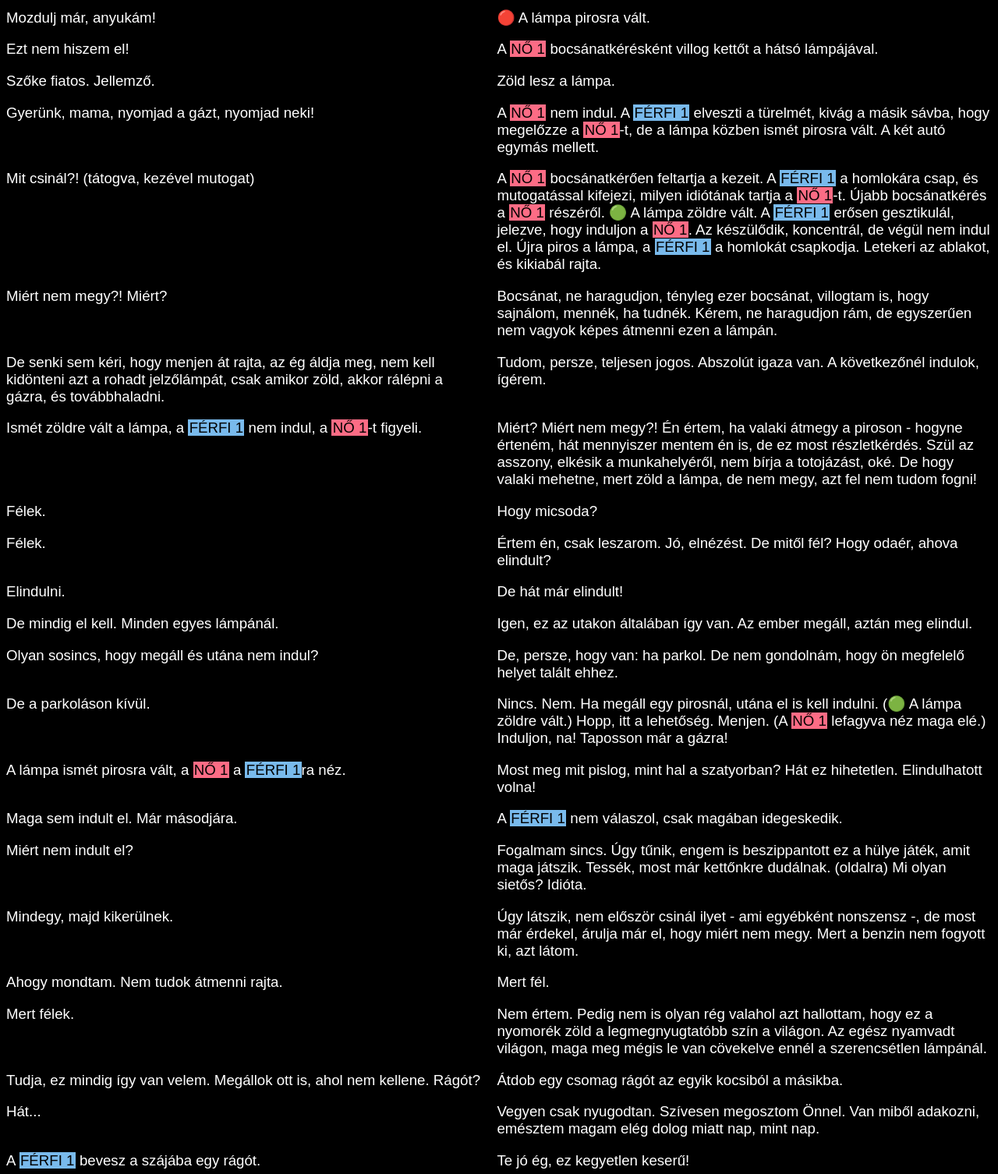
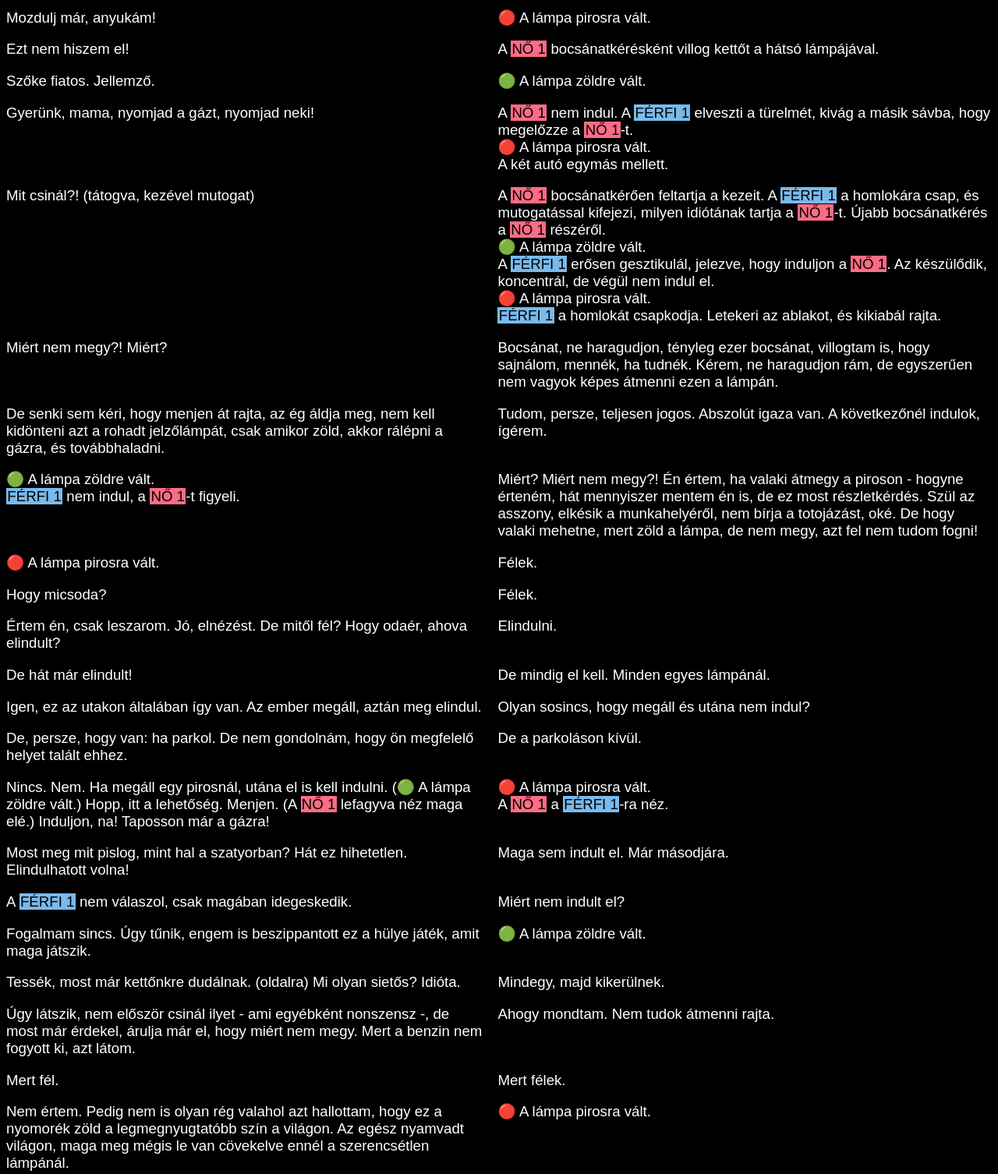
Before and after one commit to zuraglal/maszk, a plain HTML site: page okulare-projekt/zold/keresztezodes.html in a window 1280 px wide. Shown: the part 360-1866 px from the top of the page at 78% size. Drawn offline with Linux system fonts and the light colour scheme.

Commit message:
Update keresztezodes.html

```diff
--- a/okulare-projekt/zold/keresztezodes.html
+++ b/okulare-projekt/zold/keresztezodes.html
@@ -91,18 +91,28 @@ span.R { background-color:#FF7518; color:#000; }	span.TR { color:#FF7518; }  /*@
 <S-F>Ezt nem hiszem el!</S-F>
 <S-0>A @N bocsánatkérésként villog kettőt a hátsó lámpájával.</S-0>
 <S-F>Szőke fiatos. Jellemző.</S-F>
-<S-0>Zöld lesz a lámpa.</S-0>
+<S-0>🟢 A lámpa zöldre vált.</S-0>
 <S-F>Gyerünk, mama, nyomjad a gázt, nyomjad neki!</S-F>
-<S-0>A @N nem indul. A @F elveszti a türelmét, kivág a másik sávba, hogy megelőzze a @N-t, de a lámpa közben ismét pirosra vált. A két autó egymás mellett.</S-0>
+<S-0>A @N nem indul. A @F elveszti a türelmét, kivág a másik sávba, hogy megelőzze a @N-t.
+	<br>🔴 A lámpa pirosra vált.
+	<br>A két autó egymás mellett.
+</S-0>
 <S-F>Mit csinál?! <IU>(tátogva, kezével mutogat)</IU></S-F>
 <S-0>A @N bocsánatkérően feltartja a kezeit. A @F a homlokára csap, és mutogatással kifejezi, milyen idiótának tartja a @N-t. Újabb bocsánatkérés a @N részéről.
-🟢 A lámpa zöldre vált. A @F erősen gesztikulál, jelezve, hogy induljon a @N. Az készülődik, koncentrál, de végül nem indul el. Újra piros a lámpa, a @F a homlokát csapkodja. Letekeri az ablakot, és kikiabál rajta.</S-0>
+	<br>🟢 A lámpa zöldre vált.
+	<br>A @F erősen gesztikulál, jelezve, hogy induljon a @N. Az készülődik, koncentrál, de végül nem indul el.
+	<br>🔴 A lámpa pirosra vált.
+	<br>@F a homlokát csapkodja. Letekeri az ablakot, és kikiabál rajta.
+</S-0>
 <S-F>Miért nem megy?! Miért?</S-F>
 <S-N>Bocsánat, ne haragudjon, tényleg ezer bocsánat, villogtam is, hogy sajnálom, mennék, ha tudnék. Kérem, ne haragudjon rám, de egyszerűen nem vagyok képes átmenni ezen a lámpán.</S-N>
 <S-F>De senki sem kéri, hogy menjen át rajta, az ég áldja meg, nem kell kidönteni azt a rohadt jelzőlámpát, csak amikor zöld, akkor rálépni a gázra, és továbbhaladni.</S-F>
 <S-N>Tudom, persze, teljesen jogos. Abszolút igaza van. A következőnél indulok, ígérem.</S-N>
-<S-0>Ismét zöldre vált a lámpa, a @F nem indul, a @N-t figyeli.</S-0>
+<S-0>🟢 A lámpa zöldre vált.
+	<br>@F nem indul, a @N-t figyeli.
+</S-0>
 <S-F>Miért? Miért nem megy?! Én értem, ha valaki átmegy a piroson - hogyne érteném, hát mennyiszer mentem én is, de ez most részletkérdés. Szül az asszony, elkésik a munkahelyéről, nem bírja a totojázást, oké. De hogy valaki mehetne, mert zöld a lámpa, de nem megy, azt fel nem tudom fogni!</S-F>
+<S-0>🔴 A lámpa pirosra vált.</S-0>
 <S-N>Félek.</S-N>
 <S-F>Hogy micsoda?</S-F>
 <S-N>Félek.</S-N>
@@ -115,18 +125,23 @@ span.R { background-color:#FF7518; color:#000; }	span.TR { color:#FF7518; }  /*@
 <S-F>De, persze, hogy van: ha parkol. De nem gondolnám, hogy ön megfelelő helyet talált ehhez.</S-F>
 <S-N>De a parkoláson kívül.</S-N>
 <S-F>Nincs. Nem. Ha megáll egy pirosnál, utána el is kell indulni. <IU>(🟢 A lámpa zöldre vált.)</IU> Hopp, itt a lehetőség. Menjen. <IU>(A @N lefagyva néz maga elé.)</IU> Induljon, na!  Taposson már a gázra!</S-F>
-<S-0>A lámpa ismét pirosra vált, a @N a @Fra néz.</S-0>
+<S-0>🔴 A lámpa pirosra vált.
+	<br>A @N a @F-ra néz.
+</S-0>
 <S-F>Most meg mit pislog, mint hal a szatyorban? Hát ez hihetetlen. Elindulhatott volna!</S-F>
 <S-N>Maga sem indult el. Már másodjára.</S-N>
 <S-0>A @F nem válaszol, csak magában idegeskedik.</S-0>
 <S-N>Miért nem indult el?</S-N>
-<S-F>Fogalmam sincs. Úgy tűnik, engem is beszippantott ez a hülye játék, amit maga játszik. Tessék, most már kettőnkre dudálnak. <IU>(oldalra)</IU> Mi olyan sietős? Idióta.</S-F>
+<S-F>Fogalmam sincs. Úgy tűnik, engem is beszippantott ez a hülye játék, amit maga játszik.</S-F>
+<S-0>🟢 A lámpa zöldre vált.</S-0>
+<S-F>Tessék, most már kettőnkre dudálnak. <IU>(oldalra)</IU> Mi olyan sietős? Idióta.</S-F>
 <S-N>Mindegy, majd kikerülnek.</S-N>
 <S-F>Úgy látszik, nem először csinál ilyet - ami egyébként nonszensz -, de most már érdekel, árulja már el, hogy miért nem megy. Mert a benzin nem fogyott ki, azt látom.</S-F>
 <S-N>Ahogy mondtam. Nem tudok átmenni rajta.</S-N>
 <S-F>Mert fél.</S-F>
 <S-N>Mert félek.</S-N>
 <S-F>Nem értem. Pedig nem is olyan rég valahol azt hallottam, hogy ez a nyomorék zöld a legmegnyugtatóbb szín a világon. Az egész nyamvadt világon, maga meg mégis le van cövekelve ennél a szerencsétlen lámpánál.</S-F>
+<S-0>🔴 A lámpa pirosra vált.</S-0>
 <S-N>Tudja, ez mindig így van velem. Megállok ott is, ahol nem kellene. Rágót?</S-N>
 <S-0>Átdob egy csomag rágót az egyik kocsiból a másikba.</S-0>
 <S-F>Hát...</S-F>
@@ -152,7 +167,7 @@ span.R { background-color:#FF7518; color:#000; }	span.TR { color:#FF7518; }  /*@
 <S-F>Mit tudom én... Egyszer beleszaladtam másba. Aztán két év múlva egy másik autó belém. Miért nem megy, a jóég áldja meg?!</S-F>
 <S-N>És nem fél újra az utakra menni?</S-N>
 <S-F>Miért félnék? Enélkül nincs közlekedés. <IU>(oldalra)</IU> Mit dudálsz!? Akkor kerüljél ki, ha nem tetszik. <IU>(a @Nnek)</IU> Néhanapján előfordul az ilyen még a legjobbakkal is, de most már igazán...</S-F>
-<S-0>A lámpa újra pirosra vált.</S-0>
+<S-0>🔴 A lámpa pirosra vált.</S-0>
 <S-F>Remek.</S-F>
 <S-0>A @F bekapcsolja a rádiót, amíg a következő zöld lámpára vár.</S-0>
 <S-R><X>radio-02</X></S-R>
@@ -167,7 +182,7 @@ span.R { background-color:#FF7518; color:#000; }	span.TR { color:#FF7518; }  /*@
 <S-F>Egész álló nap a beleit tépkedik szerencsétlennek, és maga azt mondja, hogy nem hagyná ott azt az egész förtelmet, ha lehetne?</S-F>
 <S-N>Legalább ismerős a számára. Ki tudja, milyen förtelem várna rá utána az ismeretlenben.</S-N>
 <S-F>Te jóságos ég, hallja, amiket mond? És egyáltalán észreveszi magát? Magunkat? Itt állunk egy háromsávos főúton és a lehúzott ablakokon keresztül Prométheuszról vitatkozunk, miközben egyébként már maga a felvetett kérdés is teljességgel...</S-F>
-<S-0>Lekapcsolódnak az utcalámpák és a jelzőlámpa. <IU>(Az egész teremben lekapcsolódhat a világítás, hogy teljes sötétségben hangozzon el a következő párbeszéd, vagy csak a két autó lámpája világítson alatta.)</IU></S-0>
+<S-0>Lekapcsolódnak az utcalámpák és a jelzőlámpa. <IU>(Teljes sötétség)</IU></S-0>
 <S-F>Áramszünet? Őrület! Már csak ez hiányzott.</S-F>
 <S-N>Hogy micsoda? Áramszünet? Áramszünet van?</S-N>
 <S-F>Itt a tökéletes alkalom. Akár el is indulhatna.</S-F>
@@ -192,11 +207,12 @@ span.R { background-color:#FF7518; color:#000; }	span.TR { color:#FF7518; }  /*@
 <S-F>De hát ez a jel! Látja, újra ég. Égő jel. Égi jel! Azért az a neve, hogy jel-ző-lám-pa.</S-F>
 <S-N>De az, hogy zöldre vált, nem azt jelenti, hogy a következő sarkon nem ér baleset.</S-N>
 <S-F>Persze, hogy nem. De azt igen, hogy szabad utat kap, és kiderítheti.</S-F>
+<S-0>🔴 A lámpa pirosra vált.</S-0>
 <S-N>Bármikor belém jöhetnek.</S-N>
 <S-F>Igen, ez körülbelül onnantól fogva érvényes, hogy beleült ebbe a nyomorék Fiat 500-asba.</S-F>
 <S-N>Nem is nyomorék az autóm!</S-N>
 <S-F>Jó, rendben, nem szóltam egy szót sem. De érti a lényeget? Az ember inkább vállalja a rizikót, amikor beül az autóba, csak hogy eljusson valahová.</S-F>
-<S-0>A @N nem felel, a férfi bekapcsolja a rádiót.</S-0>
+<S-0>A @N nem felel, a @F bekapcsolja a rádiót.</S-0>
 <S-R><X>radio-03</X></S-R>
 <S-0>🟢 A lámpa zöldre vált.</S-0>
 <S-N>Igazából... Most már mehetnék.</S-N>
@@ -211,8 +227,10 @@ span.R { background-color:#FF7518; color:#000; }	span.TR { color:#FF7518; }  /*@
 <S-0>A @N elhajt.</S-0>
 <S-F>Őrület, és még itt köszönget, mintha én szartam volna a spanyolviaszt.</S-F>
 <S-0>A @F is elhajt.
-	<br>🔴 A lámpa újra pirosra vált, két autó lefékez egymás mögött.
-	<br>🟢 Mikor ismét zöldre vált a lámpa, a hátsóból kiszól @M.
+	<br>🔴 A lámpa újra pirosra vált
+	<br>Két autó lefékez egymás mögött.
+	<br>🟢 A lámpa zöldre vált.
+	<br>A hátsó kocsiból kiszól @M.
 </S-0>
 <S-M>Megőrülök. Miért nem lehet menni?!</S-M>
 <S-0>📯📯 Kettőt dudál, az előtte lévő autó erre kettőt villog.</S-0>
```
